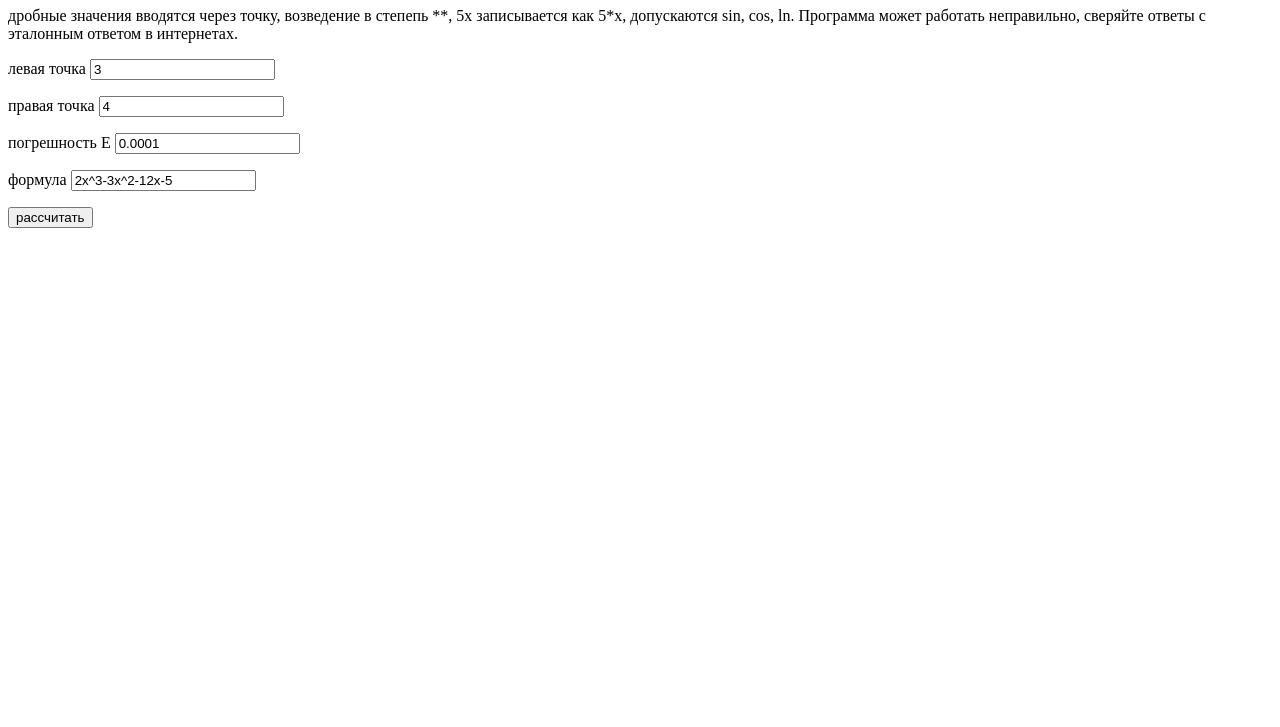
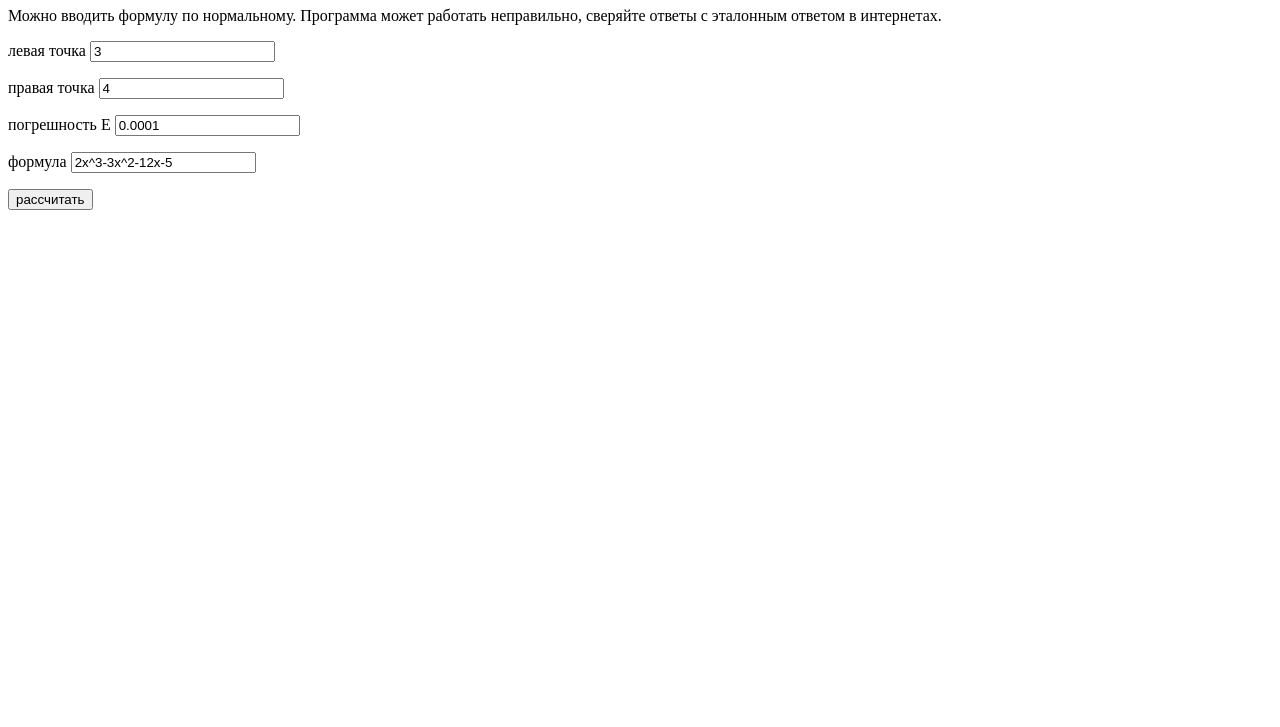
Before and after one commit to exstarzii/exstarzii.github.io, a plain HTML site: page tangentAndChord.html in a window 1280 px wide. Shown: the part 73-800 px from the top of the page. Drawn offline with Linux system fonts and the light colour scheme.

```diff
--- a/tangentAndChord.html
+++ b/tangentAndChord.html
@@ -9,8 +9,7 @@
 </head>
 <body>
     <h1>Метод хорд и касательных</h1>
-    <p>дробные значения вводятся через точку, возведение в степепь **, 5x записывается как 5*x, допускаются sin, cos, ln.
-        Программа может работать неправильно, сверяйте ответы с эталонным ответом в интернетах.
+    <p>Можно вводить формулу по нормальному. Программа может работать неправильно, сверяйте ответы с эталонным ответом в интернетах.
     </p>
     <p><label>левая точка <input type="text" id="leftPointText" value="3"></label><p>
     <p><label>правая точка <input type="text" id="rightPointText" value="4"></label></p>
--- a/tangentAndChordJs.js
+++ b/tangentAndChordJs.js
@@ -9,7 +9,6 @@ let f2; // f"(x)
 let table;
 let needSignColumn =false;
 let sign="+";
-// 3.44948974278318
 let ETemp;
 
 function Perfom(){
@@ -47,7 +46,6 @@ function Perfom(){
 
     if(ETemp.lt(E)){ //если точность меньше заданной(по значению)
       break;
-      //document.getElementById("answer").innerHTML = "ответ: "+x;
     }
 
     x =(leftPoint+rightPoint)/2;
```
